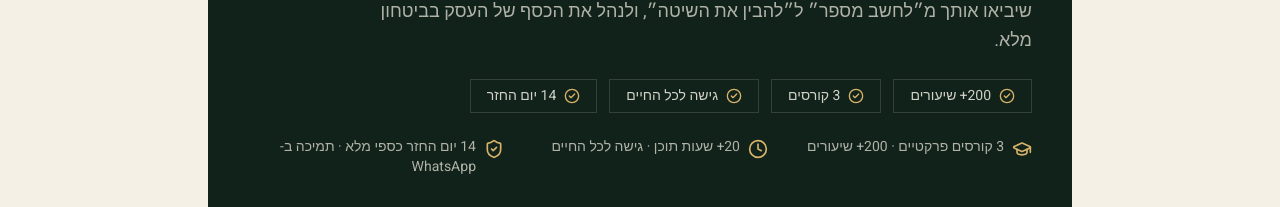
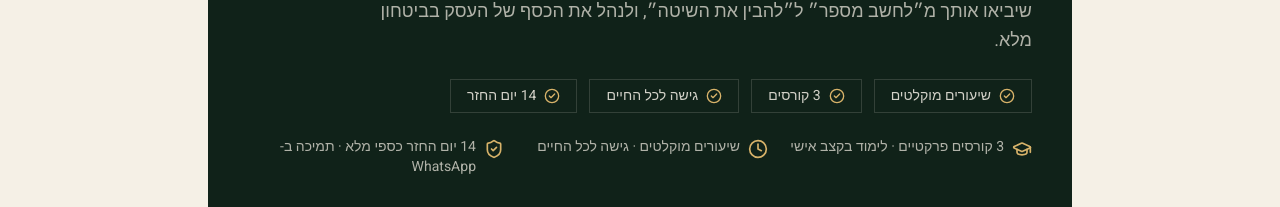
Before and after one commit to andreyp-lab/calculator-website, a Next.js app: page /course in a window 1280 px wide. Shown: the part 387-594 px from the top of the page. Built offline with nearby package versions, Linux system fonts and the light colour scheme; no server answers; a web font is replaced by a local one.

Commit message:
Clarify course catalog facts

```diff
--- a/app/course/page.tsx
+++ b/app/course/page.tsx
@@ -28,8 +28,6 @@ export const metadata: Metadata = {
     url: '/course',
   },
 };
-
-const SCHOOL_URL = 'https://school.profitmargin.co.il';
 
 /** בונה קישור חיצוני עם UTM אחיד לפי פורמט הקמפיין. */
 function utm(
@@ -138,12 +136,12 @@ const COURSES: Course[] = [
 ];
 
 const SCHOOL_FACTS = [
-  { icon: GraduationCap, label: '3 קורסים פרקטיים · 200+ שיעורים' },
-  { icon: Clock, label: '20+ שעות תוכן · גישה לכל החיים' },
+  { icon: GraduationCap, label: '3 קורסים פרקטיים · לימוד בקצב אישי' },
+  { icon: Clock, label: 'שיעורים מוקלטים · גישה לכל החיים' },
   { icon: ShieldCheck, label: '14 יום החזר כספי מלא · תמיכה ב-WhatsApp' },
 ];
 
-const TRUST_BAND = ['200+ שיעורים', '3 קורסים', 'גישה לכל החיים', '14 יום החזר'];
+const TRUST_BAND = ['שיעורים מוקלטים', '3 קורסים', 'גישה לכל החיים', '14 יום החזר'];
 
 const PERSONAS = [
   {
@@ -199,7 +197,7 @@ export default function CoursePage() {
         {/* Hero — ink + gold */}
         <section className="bg-ink p-6 sm:p-10 text-cream mb-10">
           <p className="font-mono text-xs uppercase tracking-[0.14em] text-gold-light mb-3">
-            // בית הספר הפיננסי לעצמאים ובעלי עסקים · בהדרכת רו״ח אנדרי פלטונוב
+            {'// בית הספר הפיננסי לעצמאים ובעלי עסקים · בהדרכת רו״ח אנדרי פלטונוב'}
           </p>
           <h1 className="text-3xl sm:text-4xl font-bold leading-tight mb-4">
             בית הספר הפיננסי FinSchool
```
